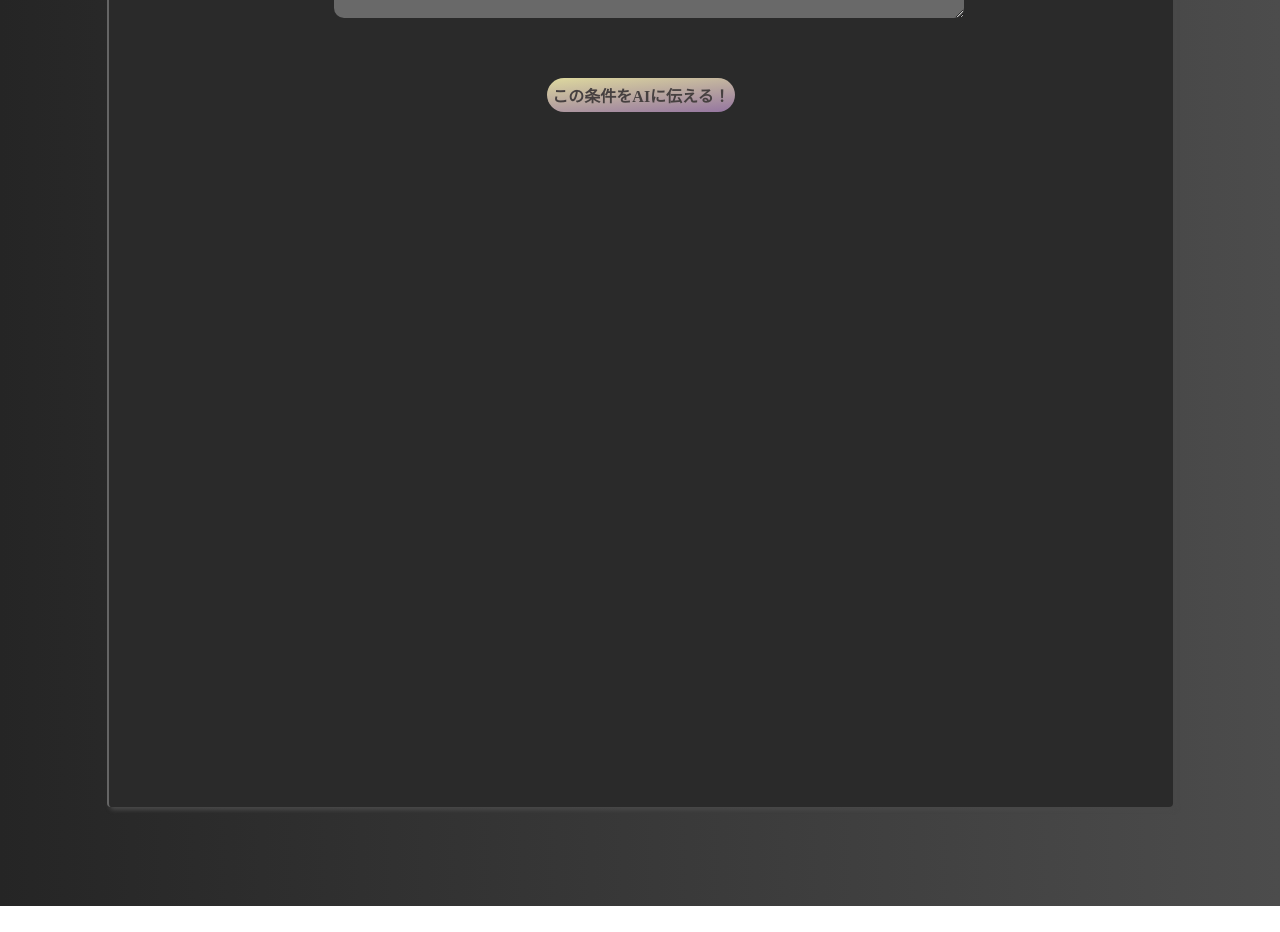
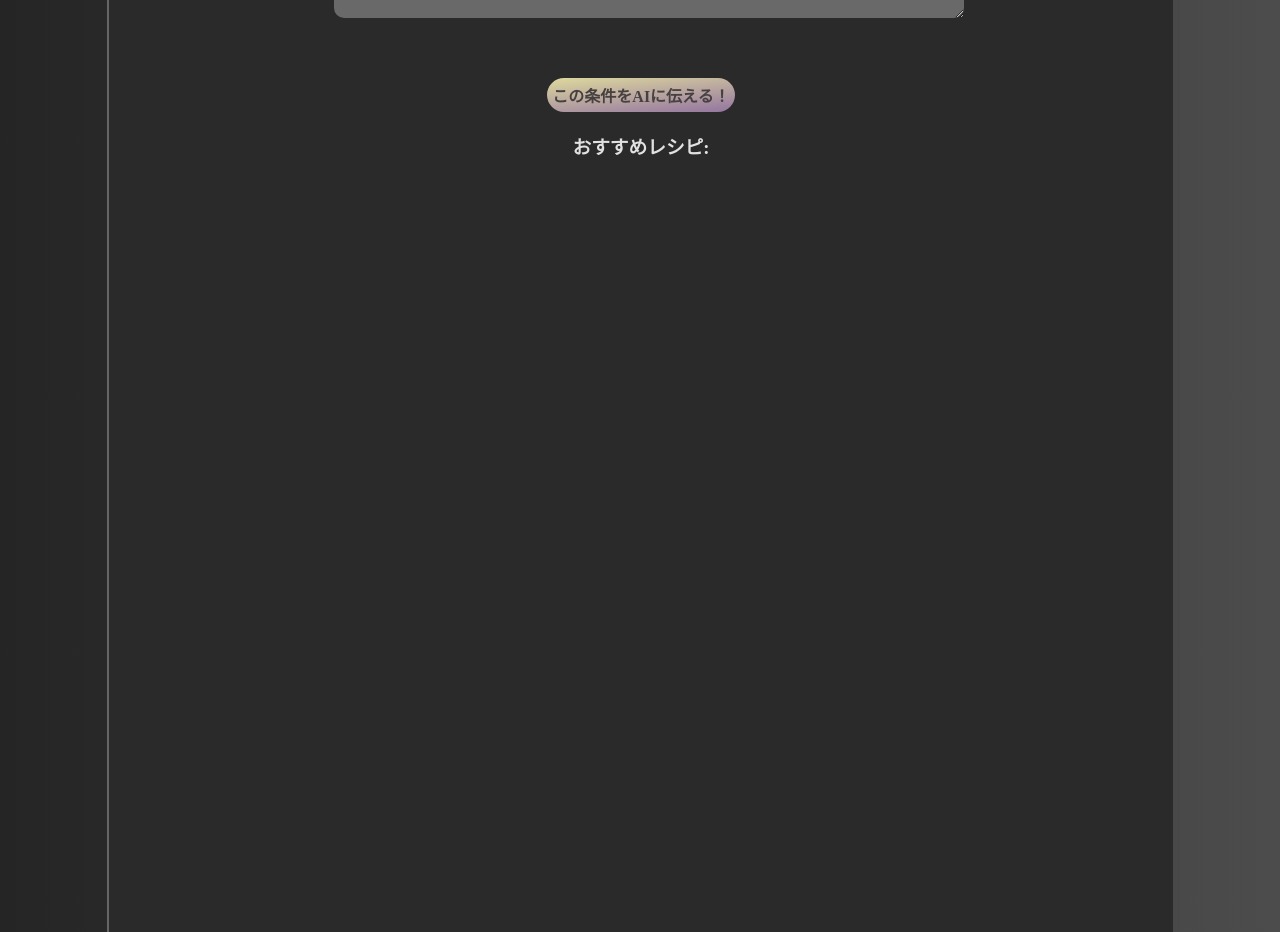
Before and after one commit to fuyuki369/N2React-app-plusAI, a React (Vite) app in the folder FrontEnd/my-app/: page /cooking in a window 1280 px wide. Shown: the part 2400-3332 px from the top of the page. Before the commit the page ends 3306 px from the top, so only its background shows below. Built offline with nearby package versions, Linux system fonts and the light colour scheme.

Commit message:
レシピ提案部分書き始め

```diff
--- a/FrontEnd/my-app/src/pages/CookingAssistance/cooking.css
+++ b/FrontEnd/my-app/src/pages/CookingAssistance/cooking.css
@@ -1,6 +1,6 @@
 .cooking-container{
     background: linear-gradient(to right,rgb(37, 37, 37),rgb(76, 76, 76));
-    height: 400vh;
+    height: 600vh;
     width: 100%;
     overflow-x: hidden; /*余分な横スクロールをなくす*/
     display: flex;
@@ -73,7 +73,7 @@
 
     padding: 20px;
     margin-top: 1rem;
-    height: 300vh;
+    height: 500vh;
     width: 80%;
 
     color: rgb(225, 225, 225);
@@ -88,7 +88,7 @@
 /*条件入力部分*/
 .input-area{
     padding: 20px;
-    width: 60%;
+    width: 100%;
     display: flex;
     flex-flow: column;
     align-items: center;
@@ -115,7 +115,7 @@
 }
 
 .input-conditions{
-    width: 100%;
+    width: 60%;
 }
 
 .selection {
--- a/FrontEnd/my-app/src/pages/CookingAssistance/cooking.jsx
+++ b/FrontEnd/my-app/src/pages/CookingAssistance/cooking.jsx
@@ -25,6 +25,11 @@ function CookingAssistance(){
     /*テイスト・雰囲気・目的*/
     const [taste,setTaste] = useState("");              //テイスト(自由)
 
+    //アウトプット
+    /*レシピタイトル・概要*/
+    const [IngredientTitle,setIngredientTitle] = useState("");      //レシピタイトル
+    const [IngredientSummary,setIngredientSummary] = useState("");  //レシピ概要
+
     return(
         <div className="cooking-container">
             {/*イントロ部分*/}
@@ -45,6 +50,7 @@ function CookingAssistance(){
             </div>
             {/*メイン部分*/}
             <div className="cooking-main">
+
                 {/*条件入力部分*/}
                 <section className="input-area">
                     <h3>好みの条件を入力！</h3>
@@ -179,10 +185,26 @@ function CookingAssistance(){
                         </div>
                     </div>
                 </section>
+
                 {/*レシピ等提案部分*/}
-                <section className="recipe-area"></section>
+                <section className="recipe-area">
+                    <div className="recipe-output">
+                        <h3>おすすめレシピ:{IngredientTitle}</h3>
+                        <p>{IngredientSummary}</p>
+                        {/*提案材料*/}
+                        <div className="ingredient-output">
+
+                        </div>
+                        {/*提案手順*/}
+                        <div className="directions-output"></div>
+                        {/*提案ポイント*/}
+                        <div className="directions-output"></div>
+                    </div>
+                </section>
+
                 {/*栄養推定部分*/}
                 <section className="nutrition-area"></section>
+
                 {/*イメージAI画像部分*/}
                 <section className="image-area"></section>
             </div>
```
